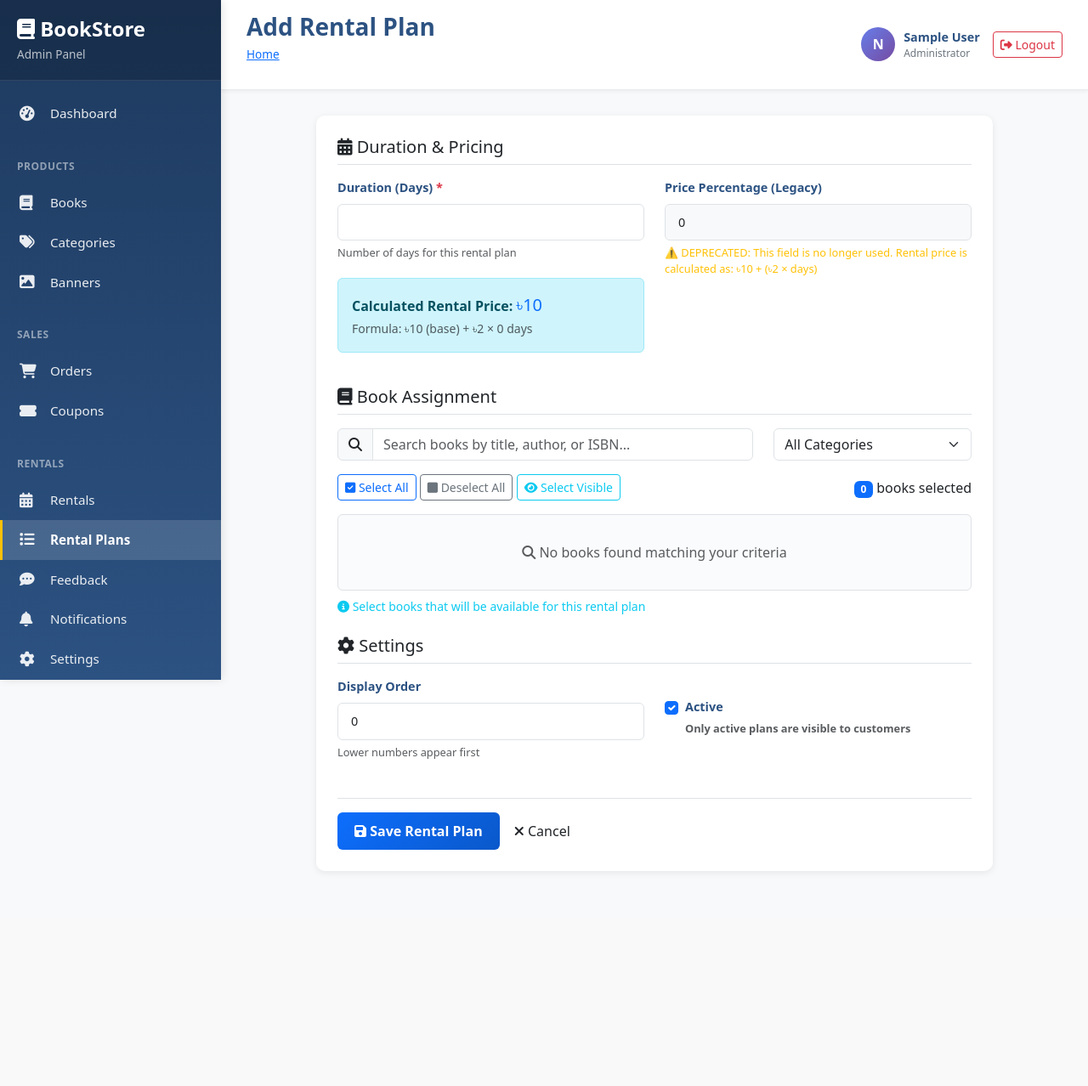
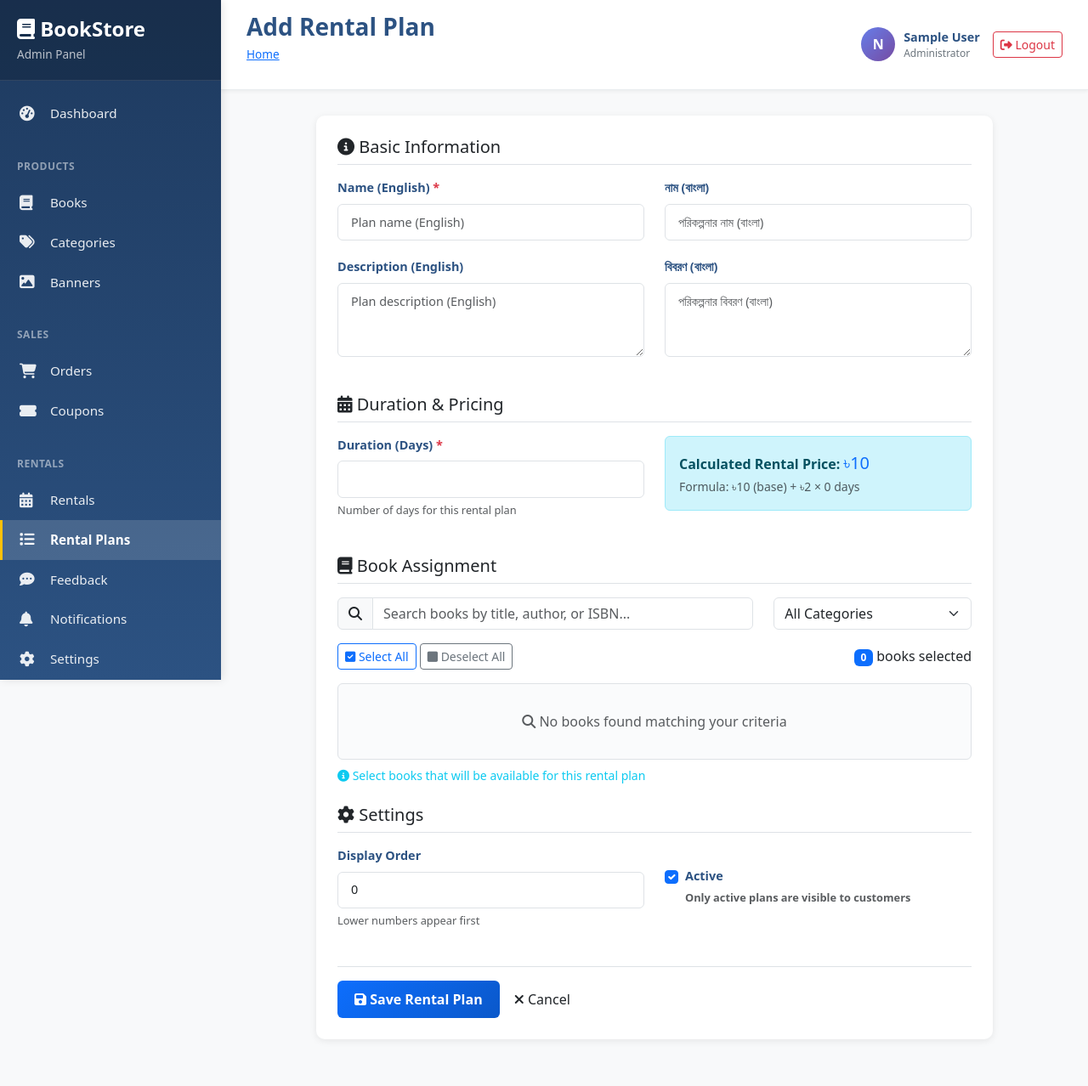
Before and after one commit to uzzalbhuiyan318/Online-Book-Store, a Django app: page /admin-panel/rentals/plans/add/ in a window 1280 px wide. Shown: the whole page at 85% size. Before the commit the page ends 1026 px from the top, so only its background shows below. Run offline with Django 4.2, Linux system fonts and the light colour scheme; the visitor is signed in with stand-in values (Sample User, id 1); data that the repository does not hold is empty; parts of the project's set-up code (start-up, migrations or seed data) failed here and were passed over; some libraries are stand-ins or nearby versions.

Commit message:
feat: add admin form template for creating and editing rental plans.

```diff
--- a/templates/admin_panel/rental_plan_form.html
+++ b/templates/admin_panel/rental_plan_form.html
@@ -13,7 +13,7 @@
                     {% csrf_token %}
 
                     <!-- Basic Information Section -->
-                    <!-- <div class="mb-4">
+                    <div class="mb-4">
                         <h5 class="border-bottom pb-2 mb-3"><i class="fas fa-info-circle"></i> Basic Information</h5>
                         <div class="row">
                             <div class="col-md-6">
@@ -56,9 +56,9 @@
                                 </div>
                             </div>
                         </div>
-                    </div> -->
+                    </div>
 
-                    <!-- Pricing & Duration Section -->
+                    <!-- Duration & Pricing Section -->
                     <div class="mb-4">
                         <h5 class="border-bottom pb-2 mb-3"><i class="fas fa-calendar-alt"></i> Duration & Pricing</h5>
                         <div class="row">
@@ -71,23 +71,14 @@
                                     <div class="text-danger small">{{ form.days.errors.0 }}</div>
                                     {% endif %}
                                 </div>
-
+                            </div>
+                            <div class="col-md-6">
                                 <!-- Live Price Calculator -->
-                                <div class="alert alert-info mt-2" id="priceCalculator">
+                                <div class="alert alert-info" id="priceCalculator">
                                     <strong>Calculated Rental Price:</strong>
                                     <span class="fs-5 text-primary">৳<span id="calculatedPrice">10</span></span>
                                     <br>
                                     <small class="text-muted">Formula: ৳10 (base) + ৳2 × <span id="daysDisplay">0</span> days</small>
-                                </div>
-                            </div>
-                            <div class="col-md-6">
-                                <div class="admin-form-group">
-                                    <label>Price Percentage (Legacy)</label>
-                                    {{ form.price_percentage }}
-                                    <small class="text-warning d-block">{{ form.price_percentage.help_text }}</small>
-                                    {% if form.price_percentage.errors %}
-                                    <div class="text-danger small">{{ form.price_percentage.errors.0 }}</div>
-                                    {% endif %}
                                 </div>
                             </div>
                         </div>
@@ -120,9 +111,6 @@
                                 </button>
                                 <button type="button" class="btn btn-sm btn-outline-secondary" id="deselectAllBooks">
                                     <i class="fas fa-square"></i> Deselect All
-                                </button>
-                                <button type="button" class="btn btn-sm btn-outline-info" id="selectVisibleBooks">
-                                    <i class="fas fa-eye"></i> Select Visible
                                 </button>
                             </div>
                             <div>
@@ -592,20 +580,6 @@ document.addEventListener('DOMContentLoaded', function() {
         syncHiddenSelect();
     });
 
-    // Select visible books (based on current filter)
-    document.getElementById('selectVisibleBooks').addEventListener('click', function() {
-        document.querySelectorAll('.book-checkbox:not(:checked)').forEach(cb => {
-            const bookCard = cb.closest('.book-card');
-            if (bookCard && bookCard.style.display !== 'none') {
-                cb.checked = true;
-                selectedBookIds.add(parseInt(cb.value));
-                bookCard.classList.add('book-card-selected');
-            }
-        });
-        updateSelectedCount();
-        syncHiddenSelect();
-    });
-
     // Initialize - load books from JSON data
     loadBooksFromJSON();
 
```
